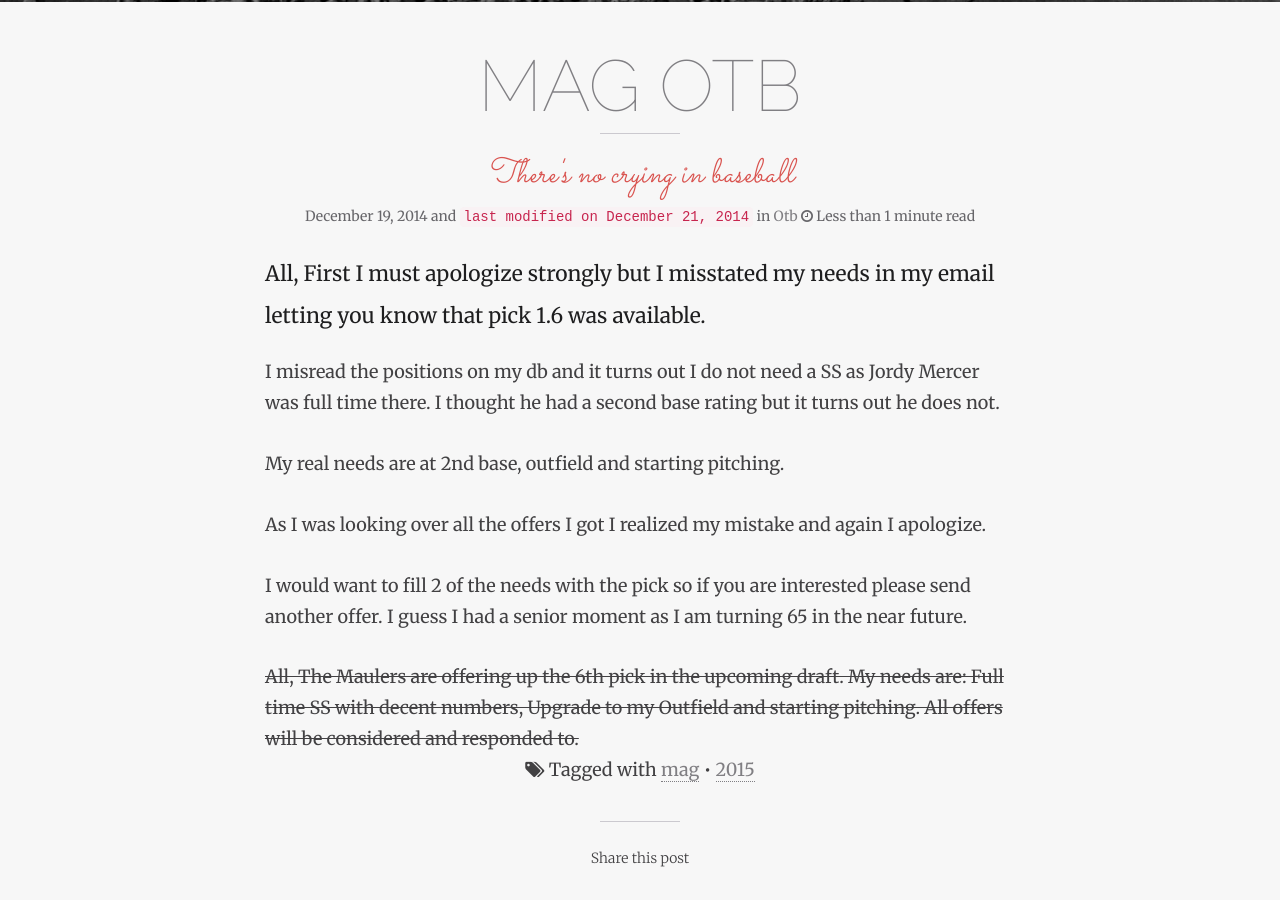
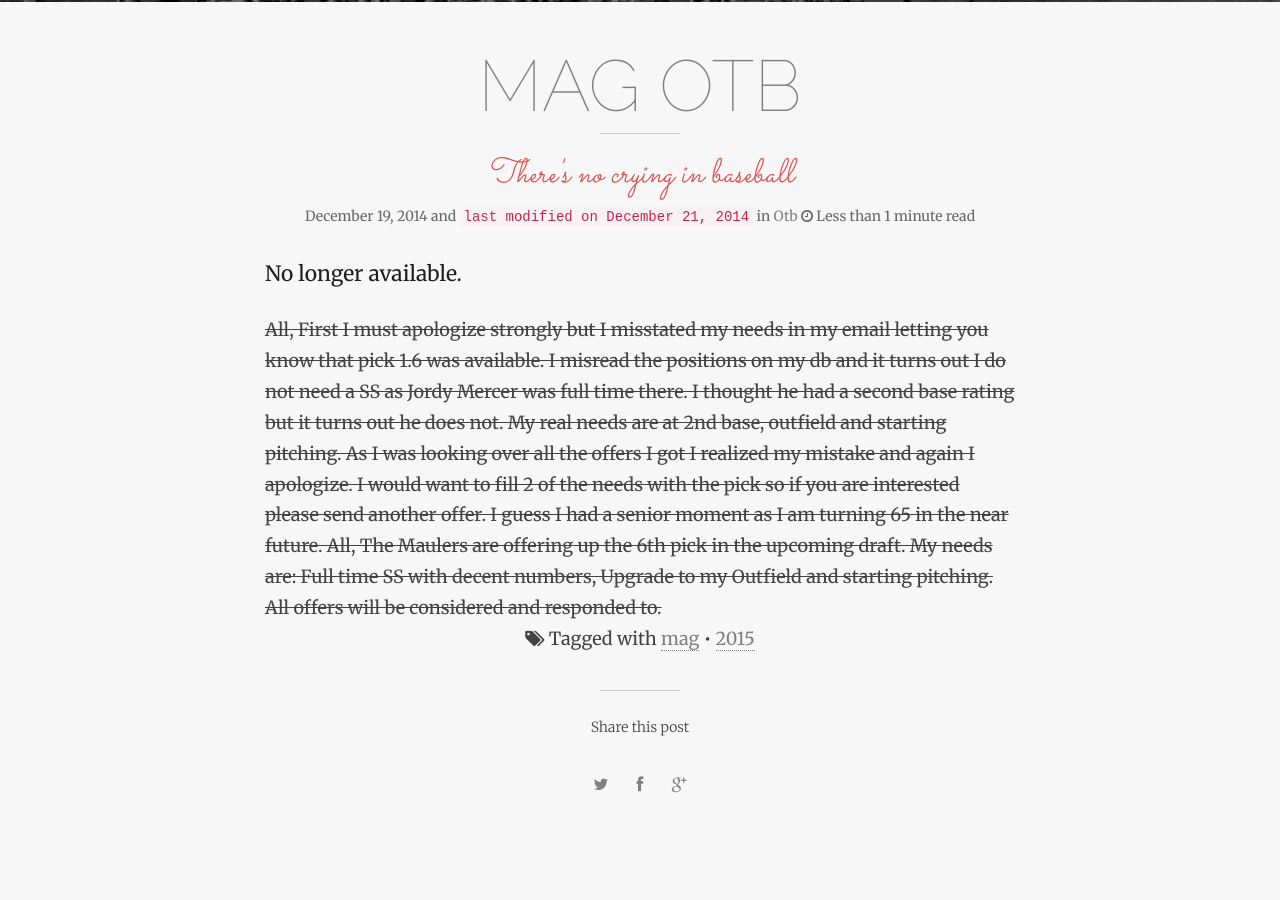
Before and after one commit to ADML1/adml1.github.io, a Jekyll site: the page built from _posts/2014-12-19-mag-otb.md, in a window 1280 px wide and 900 px high, scrolled down 538 px. Built offline with Jekyll 4.4.1, drawn with Linux system fonts in a browser that asks for light colours; nearby versions of some CDN libraries; comment, search, counter and statistics services are not loaded.

Commit message:
Mauler OTB no longer available. Pick traded.

```diff
--- a/_posts/2014-12-19-mag-otb.md
+++ b/_posts/2014-12-19-mag-otb.md
@@ -16,6 +16,9 @@
 mathjax:
 ---
 
+No longer available.
+
+<strike>
 All,
 First I must apologize strongly but I misstated my needs in my email letting you know that pick 1.6 was available.
 
@@ -27,7 +30,7 @@
 
 I would want to fill 2 of the needs with the pick so if you are interested please send another offer. I guess I had a senior moment as I am turning 65 in the near future.
 
-<strike>
+
 All,
 The Maulers are offering up the 6th pick in the upcoming draft.
 My needs are: Full time SS with decent numbers, Upgrade to my Outfield and starting pitching.
```
